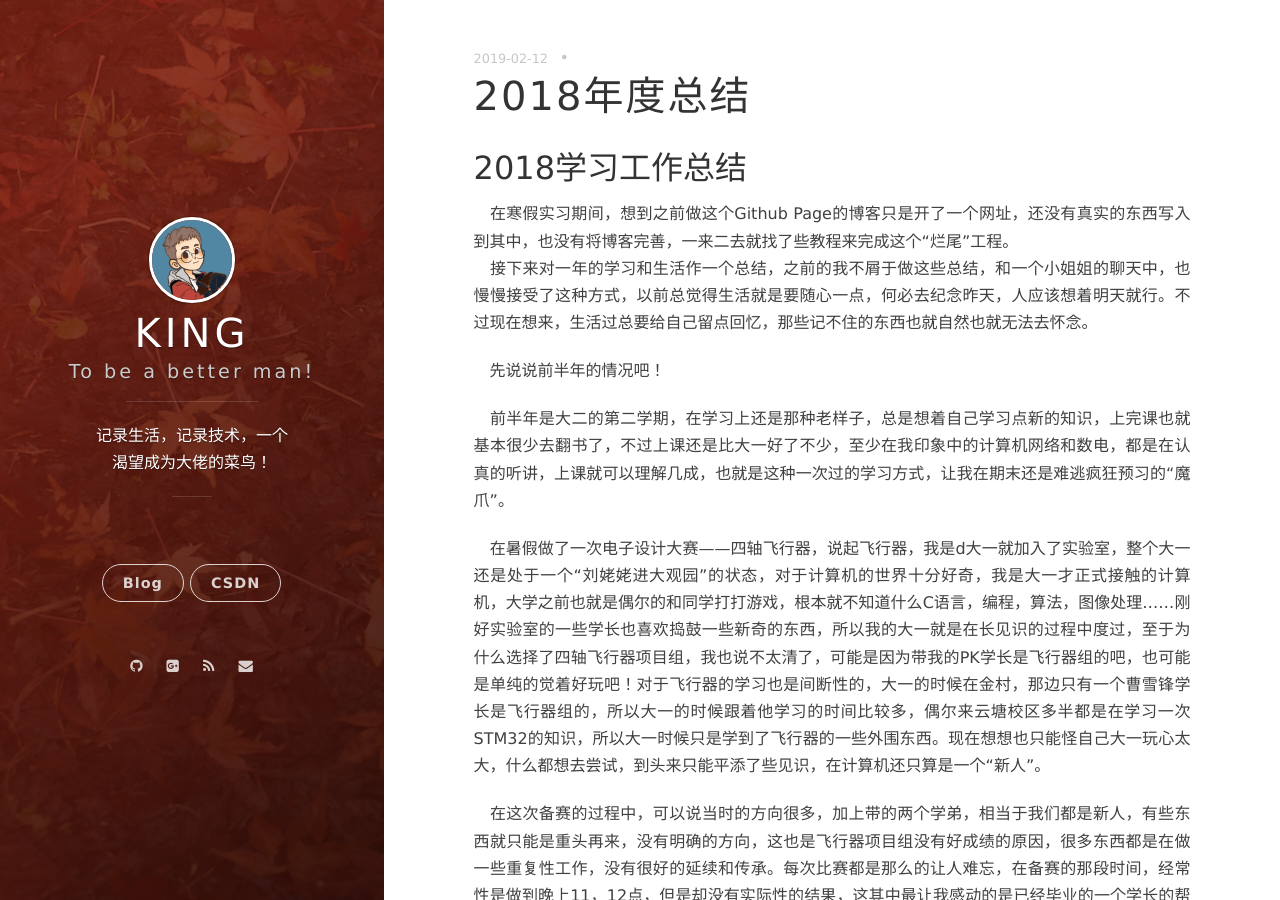
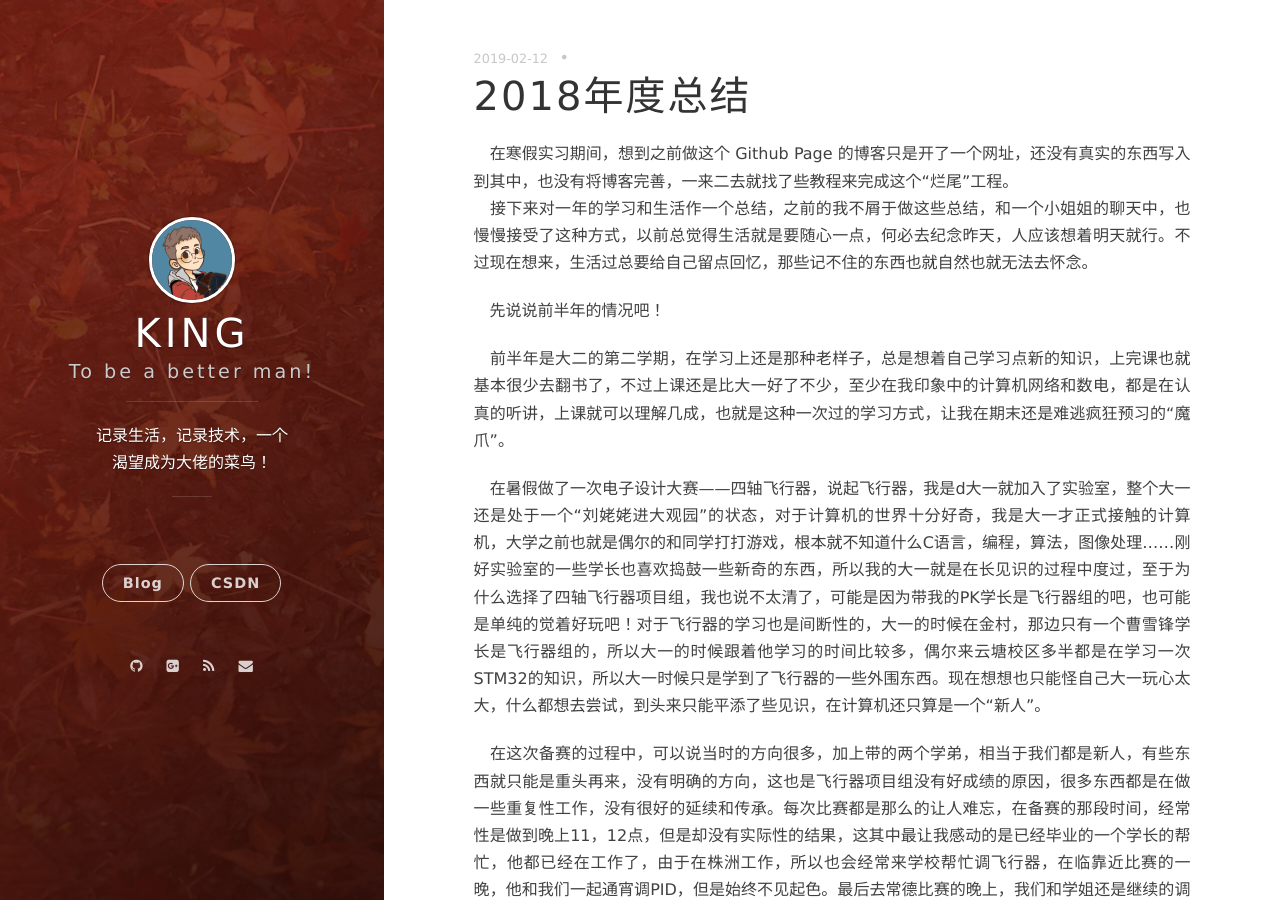
Before and after one commit to Kingwkl/Kingwkl.github.io, a Jekyll site: the page built from _posts/2019-2-12-2018年度总结.markdown, in a window 1280 px wide and 900 px high. Built offline with Jekyll 4.4.1, drawn with Linux system fonts in a browser that asks for light colours; nearby versions of some CDN libraries; our own code applies the rules of GitHub Pages for plain Markdown files; comment, search, counter and statistics services are not loaded.

Commit message:
2019-2-12

```diff
--- a/_posts/2019-2-12-2018年度总结.markdown
+++ b/_posts/2019-2-12-2018年度总结.markdown
@@ -1,6 +1,4 @@
-## 2018学习工作总结
-
-&#8195;在寒假实习期间，想到之前做这个Github Page的博客只是开了一个网址，还没有真实的东西写入到其中，也没有将博客完善，一来二去就找了些教程来完成这个“烂尾”工程。
+&#8195;在寒假实习期间，想到之前做这个 Github Page 的博客只是开了一个网址，还没有真实的东西写入到其中，也没有将博客完善，一来二去就找了些教程来完成这个“烂尾”工程。
 &#8195;接下来对一年的学习和生活作一个总结，之前的我不屑于做这些总结，和一个小姐姐的聊天中，也慢慢接受了这种方式，以前总觉得生活就是要随心一点，何必去纪念昨天，人应该想着明天就行。不过现在想来，生活过总要给自己留点回忆，那些记不住的东西也就自然也就无法去怀念。
 
 &#8195;先说说前半年的情况吧！
```
